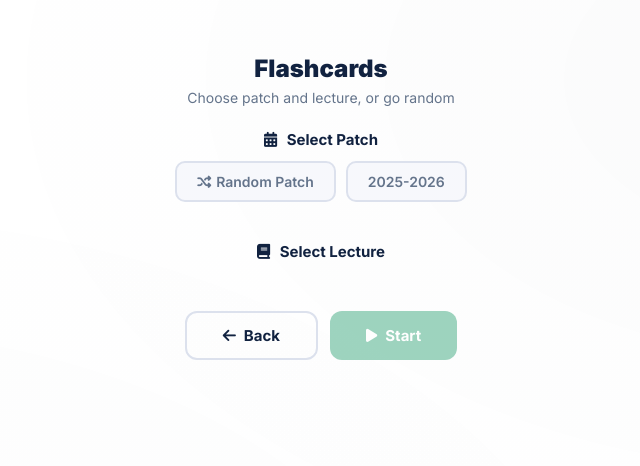
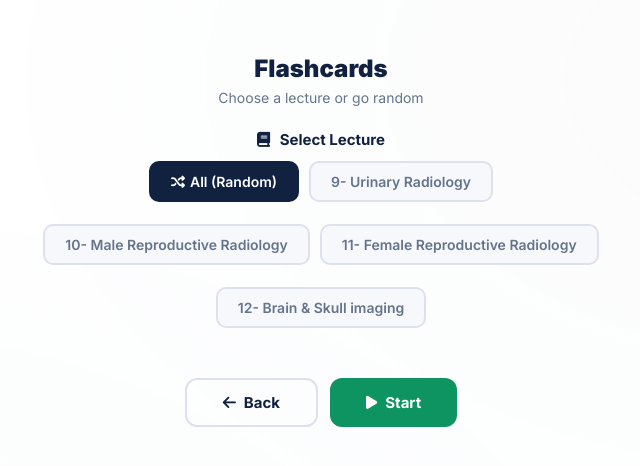
Before and after one commit to AbdulrahmanKaltham/MIMIG422, a plain HTML site: page End-Block/index.html in a window 1280 px wide. Both pictures are taken after a click on the button "Flashcards". Shown: the whole page, without its empty margins (319-959 px from the left). Drawn offline with Linux system fonts and the light colour scheme.

Commit message:
Update index.html

```diff
--- a/End-Block/index.html
+++ b/End-Block/index.html
@@ -412,7 +412,7 @@
             <h1>MIMG 422 End Block</h1>
             <div class="subtitle">Past Questions & Flashcards</div>
             <p class="desc">
-                Practice past questions or review high-yield flashcards organized by patch and lecture.
+                Practice past questions or review high-yield flashcards organized by lecture.
             </p>
             <div class="welcome-btns">
                 <button class="btn btn-navy" onclick="openSelection('exam')">
@@ -427,9 +427,9 @@
         <!-- ===== Selection Screen ===== -->
         <section class="selection-screen" id="selectionScreen">
             <h2 id="selectionTitle">Customize Your Practice</h2>
-            <p class="sub">Choose patch and lecture, or go random</p>
+            <p class="sub" id="selectionSub">Choose patch and lecture, or go random</p>
 
-            <div class="select-group">
+            <div class="select-group" id="patchGroup">
                 <label><i class="fas fa-calendar-alt" style="margin-right:6px"></i> Select Patch</label>
                 <div class="chip-grid" id="patchGrid"></div>
             </div>
@@ -782,16 +782,23 @@ function openSelection(type) {
 
     if (mode === 'exam') {
         document.getElementById('selectionTitle').textContent = 'Past Questions';
+        document.getElementById('selectionSub').textContent = 'Choose patch and lecture, or go random';
         document.getElementById('startExamBtn').style.display = 'inline-flex';
         document.getElementById('startFlashBtn').style.display = 'none';
+        document.getElementById('patchGroup').style.display = 'block'; // SHOW PATCH
         renderPatches(bank);
+        document.getElementById('lectureGrid').innerHTML = '';
     } else {
         document.getElementById('selectionTitle').textContent = 'Flashcards';
+        document.getElementById('selectionSub').textContent = 'Choose a lecture or go random';
         document.getElementById('startExamBtn').style.display = 'none';
         document.getElementById('startFlashBtn').style.display = 'inline-flex';
-        renderPatches(flashcardsBank);
+        document.getElementById('patchGroup').style.display = 'none'; // HIDE PATCH
+
+        // Auto-select the first available patch for flashcards behind the scenes
+        selectedPatch = Object.keys(flashcardsBank)[0];
+        renderLectures(flashcardsBank, true); // true = auto-select random
     }
-    document.getElementById('lectureGrid').innerHTML = '';
     checkStartBtn();
 }
 
@@ -804,14 +811,14 @@ function renderPatches(dataObj) {
     const grid = document.getElementById('patchGrid');
     let html = `
         <label class="chip-btn">
-            <input type="radio" name="patch" value="random" onchange="selectPatch('random', this)">
+            <input type="radio" name="patch" value="random" onchange="selectPatch('random')">
             <span><i class="fas fa-shuffle" style="margin-right:5px"></i> Random Patch</span>
         </label>
     `;
     Object.keys(dataObj).forEach(patch => {
         html += `
         <label class="chip-btn">
-            <input type="radio" name="patch" value="${patch}" onchange="selectPatch('${patch}', this)">
+            <input type="radio" name="patch" value="${patch}" onchange="selectPatch('${patch}')">
             <span>${patch}</span>
         </label>`;
     });
@@ -826,23 +833,23 @@ function selectPatch(val) {
     const dataObj = (mode === 'exam') ? bank : flashcardsBank;
 
     if (selectedPatch === 'random') {
-        renderLectures(dataObj);
+        renderLectures(dataObj, true); // Auto-select random lecture
     } else {
-        renderLectures({ [selectedPatch]: dataObj[selectedPatch] });
+        renderLectures({ [selectedPatch]: dataObj[selectedPatch] }, true);
     }
 }
 
-function renderLectures(dataObj) {
+function renderLectures(dataObj, autoSelectRandom = false) {
     const grid = document.getElementById('lectureGrid');
     let lectures = new Set();
 
     Object.values(dataObj).forEach(patchObj => {
-        Object.keys(patchObj).forEach(l => lectures.add(l));
+        if(patchObj) Object.keys(patchObj).forEach(l => lectures.add(l));
     });
 
     let html = `
         <label class="chip-btn">
-            <input type="radio" name="lecture" value="random" onchange="selectLecture('random')">
+            <input type="radio" name="lecture" value="random" onchange="selectLecture('random')" ${autoSelectRandom ? 'checked' : ''}>
             <span><i class="fas fa-shuffle" style="margin-right:5px"></i> All (Random)</span>
         </label>
     `;
@@ -856,6 +863,11 @@ function renderLectures(dataObj) {
     });
 
     grid.innerHTML = html;
+
+    // Auto-select random if triggered from flash or patch change
+    if (autoSelectRandom) {
+        selectLecture('random');
+    }
 }
 
 function selectLecture(val) {
@@ -865,7 +877,11 @@ function selectLecture(val) {
 
 function checkStartBtn() {
     const btn = document.getElementById(mode === 'exam' ? 'startExamBtn' : 'startFlashBtn');
-    btn.disabled = !(selectedPatch && selectedLecture);
+    if (mode === 'exam') {
+        btn.disabled = !(selectedPatch && selectedLecture);
+    } else {
+        btn.disabled = !selectedLecture; // Patch is auto-selected for flashcards
+    }
 }
 
 /* ==========================================================
@@ -895,9 +911,12 @@ function gatherData(dataObj) {
     }
 
     targetPatches.forEach(patch => {
+        if (!dataObj[patch]) return;
         if (selectedLecture === 'random') {
             Object.keys(dataObj[patch]).forEach(lec => {
-                dataObj[patch][lec].forEach(q => currentQuestions.push({ ...q, lecture: lec }));
+                if (dataObj[patch][lec]) {
+                    dataObj[patch][lec].forEach(q => currentQuestions.push({ ...q, lecture: lec }));
+                }
             });
         } else {
             const qs = dataObj[patch][selectedLecture] || [];
@@ -1037,7 +1056,6 @@ function nextFlashcard() {
             currentFlashcards = shuffle(fcWrongList);
             fcWrongList = []; // Reset wrong list for the new loop
             fcIdx = 0;
-            alert("Reviewing " + currentFlashcards.length + " incorrect cards!");
             renderFlashcard();
         } else {
             showDone();
```
